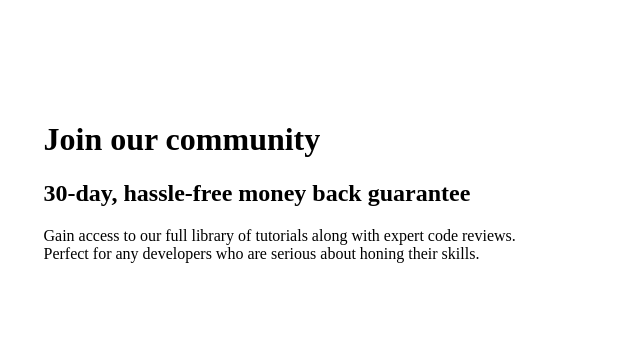
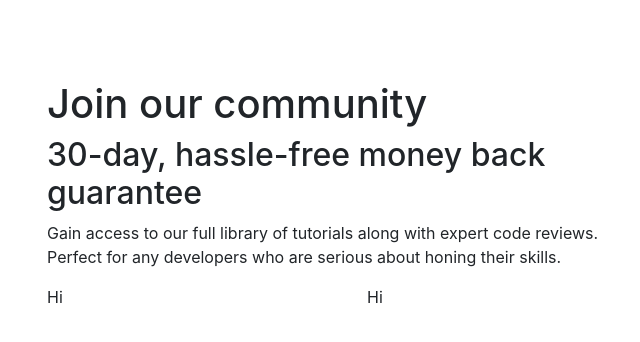
Before and after one commit to ayebravo/Single-price-grid-component, a plain HTML site: page index.html in a window 1280 px wide. Shown: the whole page, without its empty margins (288-928 px from the left). Drawn offline with nearby package versions, Linux system fonts and the light colour scheme.

Commit message:
Updated HTML to use Bootstrap

```diff
--- a/index.html
+++ b/index.html
@@ -4,20 +4,31 @@
     <meta charset="UTF-8" />
     <meta name="viewport" content="width=device-width, initial-scale=1.0" />
     <title>Single Price Grid Component</title>
+    <link
+      rel="stylesheet"
+      href="https://stackpath.bootstrapcdn.com/bootstrap/4.5.2/css/bootstrap.min.css"
+      integrity="sha384-JcKb8q3iqJ61gNV9KGb8thSsNjpSL0n8PARn9HuZOnIxN0hoP+VmmDGMN5t9UJ0Z"
+      crossorigin="anonymous"
+    />
     <link rel="stylesheet" href="styles.css" />
   </head>
   <body>
     <div class="container">
-      <div class="top-part">
-        <h1>Join our community</h1>
-        <h2>30-day, hassle-free money back guarantee</h2>
-        <p>
-          Gain access to our full library of tutorials along with expert code
-          reviews. <br />Perfect for any developers who are serious about honing
-          their skills.
-        </p>
+      <div class="row top-part">
+        <div class="col">
+          <h1>Join our community</h1>
+          <h2>30-day, hassle-free money back guarantee</h2>
+          <p>
+            Gain access to our full library of tutorials along with expert code
+            reviews. <br />Perfect for any developers who are serious about
+            honing their skills.
+          </p>
+        </div>
       </div>
-      <div class="bottom-part"></div>
+      <div class="row bottom-part">
+        <div class="col-6">Hi</div>
+        <div class="col-6">Hi</div>
+      </div>
     </div>
   </body>
 </html>
--- a/styles.css
+++ b/styles.css
@@ -1,9 +1,10 @@
 .container {
   width: 50%;
   margin: 80px auto;
-  padding: 20px 0 15px 15px;
+  /* padding: 20px 0 15px 15px; */
 }
 
-.top-part {
+/* .top-part {
   margin-right: 0;
 }
+ */
```
Also changed, not shown: 1 other file.
